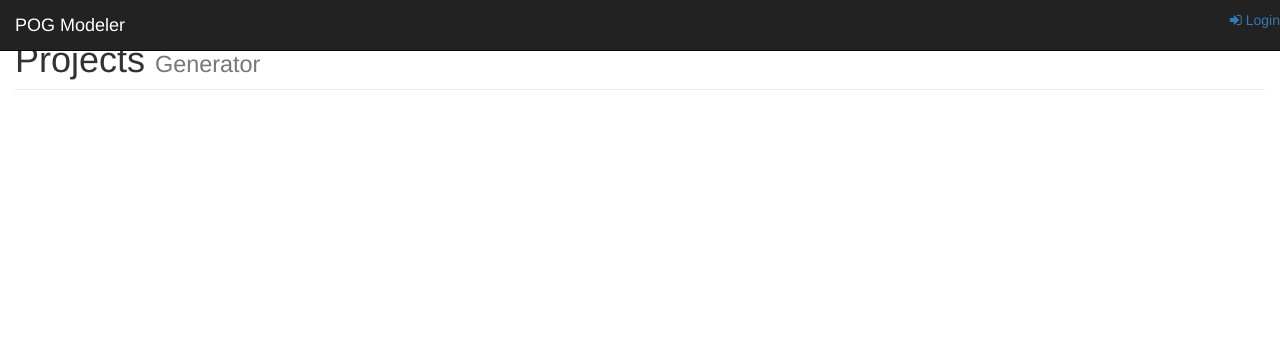
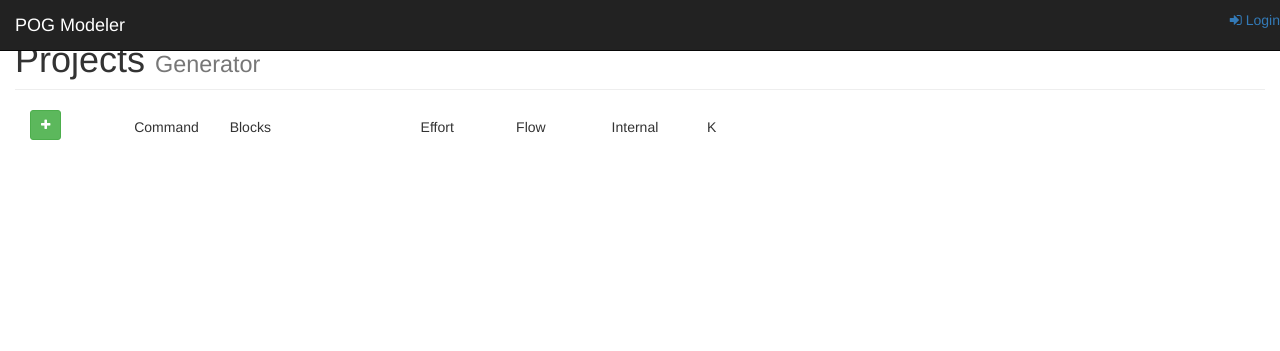
Before and after one commit to aaleotti-unimore/AWD, a Django app: page /projects/create_project/editor/ in a window 1280 px wide. Shown: the top 351 px of the page. Run offline with Django 3.2, Linux system fonts and the light colour scheme; data comes from the database, SQL or seed files in the repository; both versions use the stored data as it was after the commit; some libraries are stand-ins or nearby versions.

Commit message:
aggiunta riga blocchi. funzionante aggiunta dinamica

```diff
--- a/AWD_Zanasi/templates/AWD_Zanasi/projects/newprojecteditor.html
+++ b/AWD_Zanasi/templates/AWD_Zanasi/projects/newprojecteditor.html
@@ -28,27 +28,93 @@
                 {% endfor %}
             </ul>
         {% endif %}
+        <div class="container-fluid">
             <div class="row">
-            <div class="col-lg-12" id="container">
 
-                <form id="generator-form" action="{% url 'editor' %}" method="POST">
+                <div class="col-lg-1">
+                    <button class="add_form_field btn btn-success btn-sm"><i class="fa fa-plus"></i></button>
+                </div>
+
+
+                <div class="col-lg-11" id="wrapperaa">
+                    <div class="row">
+                        <div class="col-md-1"><h5>Command</h5></div>
+                        <div class="col-md-2"><h5>Blocks</h5></div>
+                        <div class="col-md-1"><h5>Effort</h5></div>
+                        <div class="col-md-1"><h5>Flow</h5></div>
+                        <div class="col-md-1"><h5>Internal</h5></div>
+                        <div class="col-md-1"><h5>K</h5></div>
+                    </div>
+
+                </div>
+
+            </div>
+            <div class="row">
+                <div class="col-lg-1"></div>
+                <div class="col-lg-11">
+                    <form id="generator-form" class="form-horizontal" action="{% url 'editor' %}" method="POST">
                         {% csrf_token %}
-
                     </form>
+                </div>
             </div>
         </div>
     </div>
 {% endblock %}
 
 {% block javascript %}
+    <script>
+        $(document).ready(function () {
+            var max_fields = 100;
+            var wrapper = $("#generator-form");
+            var add_button = $(".add_form_field");
+
+            var x = 1;
+            $(add_button).click(function (e) {
+                e.preventDefault();
+                if (x < max_fields) {
+                    x++;
+                    {#                    $(wrapper).append('<p/><div><input class="input-sm" type="text" name="mytext[]"/>  <label href="#" class="delete">Delete</label></div>'); //add input box#}
+                    $(wrapper).append(populateBlocks())
+                }
+                else {
+                    alert('You Reached the limits')
+                }
+            });
+
+            $(wrapper).on("click", ".delete", function (e) {
+                e.preventDefault();
+                $(this).parent('div').remove();
+                x--;
+            })
+        });
+    </script>
+
     <script id="entry-template" type="text/x-handlebars-template">
+        <div class="row">
+            <div class="col-md-1">
                 <div class="entry">
-            <select class="custom-select">
+                    <select class="form-control">
                         {% for cmd in blocks %}
                             <option>{{ cmd.Sigla }}</option>
                         {% endfor %}
                     </select>
                 </div>
+            </div>
+            <div class="col-md-2">
+                <div class="row">
+                    <div class="col-md-6"><input id="input-block-1" class="form-control"/></div>
+                    <div class="col-md-6"><input id="input-block-2" class="form-control"/></div>
+                </div>
+            </div>
+            <div class="col-md-1"><input id=input-E" class="form-control"/></div>
+            <div class="col-md-1"><input id=input-F" class="form-control"/></div>
+            <div class="col-md-1"><input id=input-Q" class="form-control"/></div>
+            <div class="col-md-1"><input id=input-K" class="form-control"/></div>
+            <div class="col-md-1">
+                <button class="btn btn-danger"><i id="delete" class="fa fa-minus"></i></button>
+            </div>
+        </div>
+        <p/>
     </script>
 
     {% csrf_token %}
@@ -80,7 +146,7 @@
                     var template = Handlebars.compile(source);
                     var context = {blocks: response};
                     var html = template(context);
-                    $("#container").append(html)
+                    $("#generator-form").append(html)
                 },
                 error: function (xhr, err) {
                     console.log("readyState: " + xhr.readyState + "\nstatus: " + xhr.status);
@@ -89,6 +155,4 @@
             });
         }
     </script>
-
-
 {% endblock %}
```
Also changed, not shown: AWD_Zanasi/templates/AWD_Zanasi/projects/createproject.html (+13 -8 lines), db.sqlite3. Lines whose indentation alone changed are shown as unchanged.
